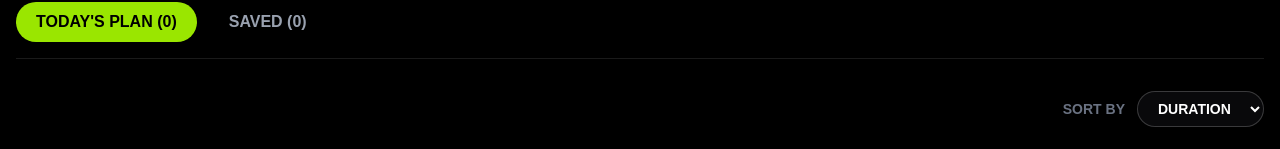
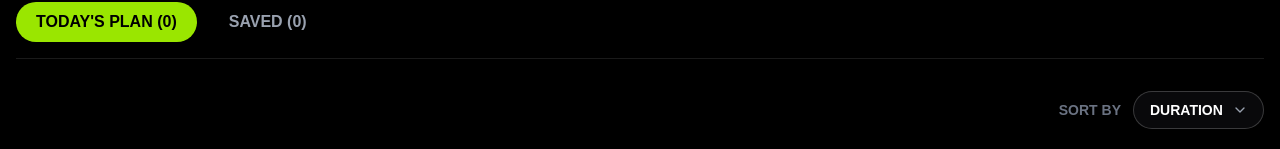
Before and after one commit to Yeshrat-Zerin-Yera/fit-log, a Next.js app: page /my-plan in a window 1280 px wide. Shown: the part 485-634 px from the top of the page. Built offline with nearby package versions, Linux system fonts and the light colour scheme.

Commit message:
Icon Added

```diff
--- a/components/MyPlanContent.tsx
+++ b/components/MyPlanContent.tsx
@@ -1,7 +1,7 @@
 "use client";
 
 import Link from "next/link";
-import { Clock, Flame, Star, X, Check } from "lucide-react";
+import { Clock, Flame, Star, X, Check, ChevronDown } from "lucide-react";
 import { useState } from "react";
 import { useFitLog } from "@/context/FitLogContext";
 
@@ -137,18 +137,25 @@ export default function MyPlanContent() {
                         SORT BY
                     </label>
 
+                    <div className="relative">
                         <select
                             id="sort"
                             value={sortBy}
                             onChange={(event) =>
                                 setSortBy(event.target.value as SortOption)
                             }
-                        className="rounded-full border border-white/20 bg-zinc-950 px-4 py-2 text-sm font-bold text-white outline-none focus:border-lime-400"
+                            className="appearance-none rounded-full border border-white/20 bg-zinc-950 px-4 py-2 pr-10 text-sm font-bold text-white outline-none focus:border-lime-400"
                         >
                             <option value="duration">DURATION</option>
                             <option value="calories">CALORIES</option>
                             <option value="rating">RATING</option>
                         </select>
+
+                        <ChevronDown
+                            size={16}
+                            className="pointer-events-none absolute right-4 top-1/2 -translate-y-1/2 text-gray-400"
+                        />
+                    </div>
                 </div>
                 {/* Workout list */}
                 {workouts.length === 0 ? (
```
Lines whose indentation alone changed are shown as unchanged.
